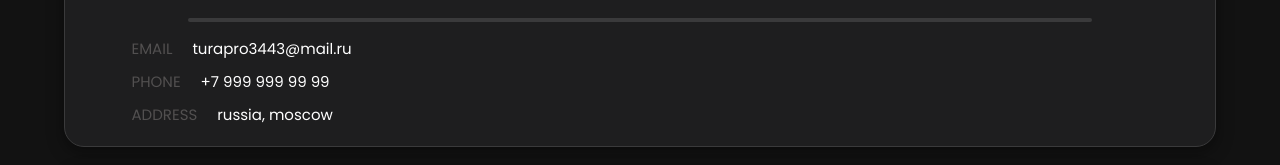
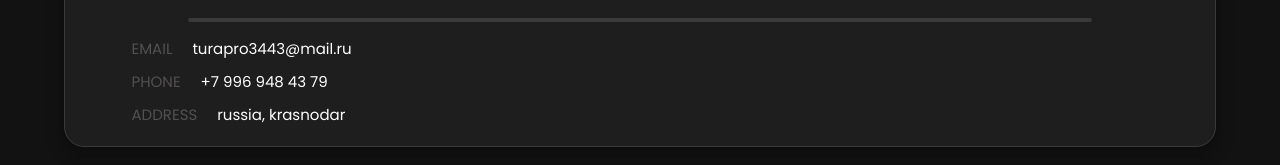
Before and after one commit to Tuuraa/tura_portfolio, a React (Create React App) app: page / in a window 1280 px wide. Shown: the part 193-358 px from the top of the page. Built offline with nearby package versions, Linux system fonts and the light colour scheme.

Commit message:
add new info

```diff
--- a/src/components/sidebar/sidebar.jsx
+++ b/src/components/sidebar/sidebar.jsx
@@ -22,8 +22,8 @@ const Sidebar = () => {
 
             <ul className='sidebar_links'>
                 <Link name='EMAIL' value='turapro3443@mail.ru' icon='E'/>
-                <Link name='PHONE' value='+7 999 999 99 99' icon='P'/>
-                <Link name='ADDRESS' value='Russia, Moscow' icon='A'/>
+                <Link name='PHONE' value='+7 996 948 43 79' icon='P'/>
+                <Link name='ADDRESS' value='Russia, Krasnodar' icon='A'/>
 
             </ul>
         </div>
```
